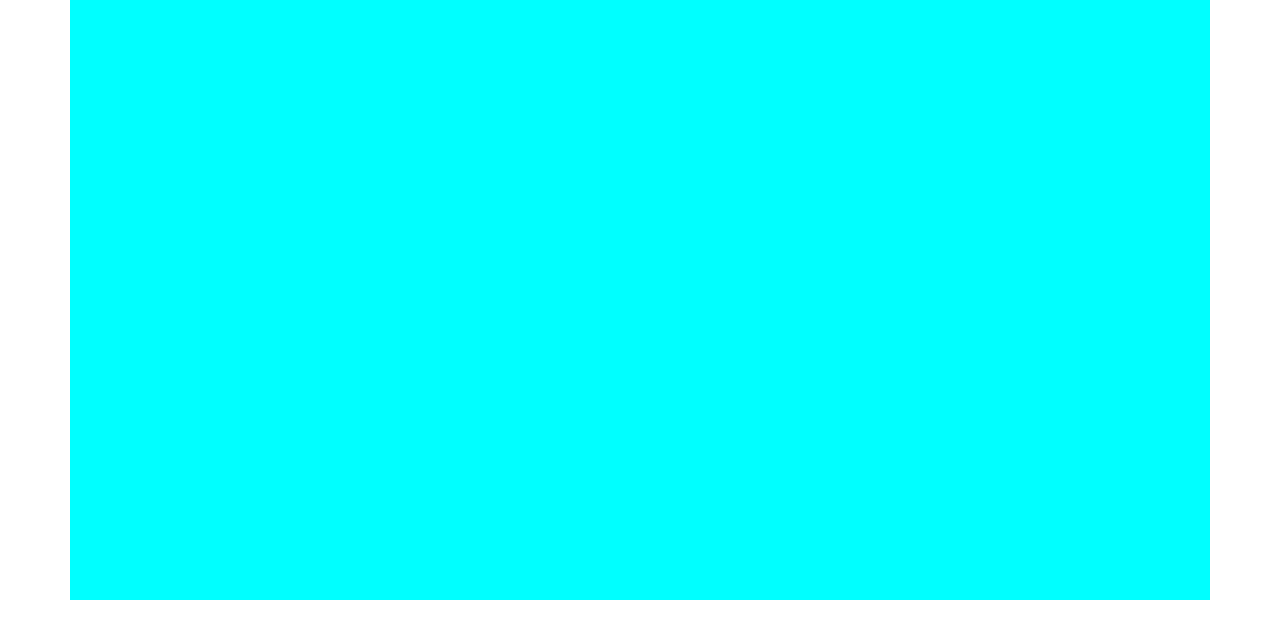
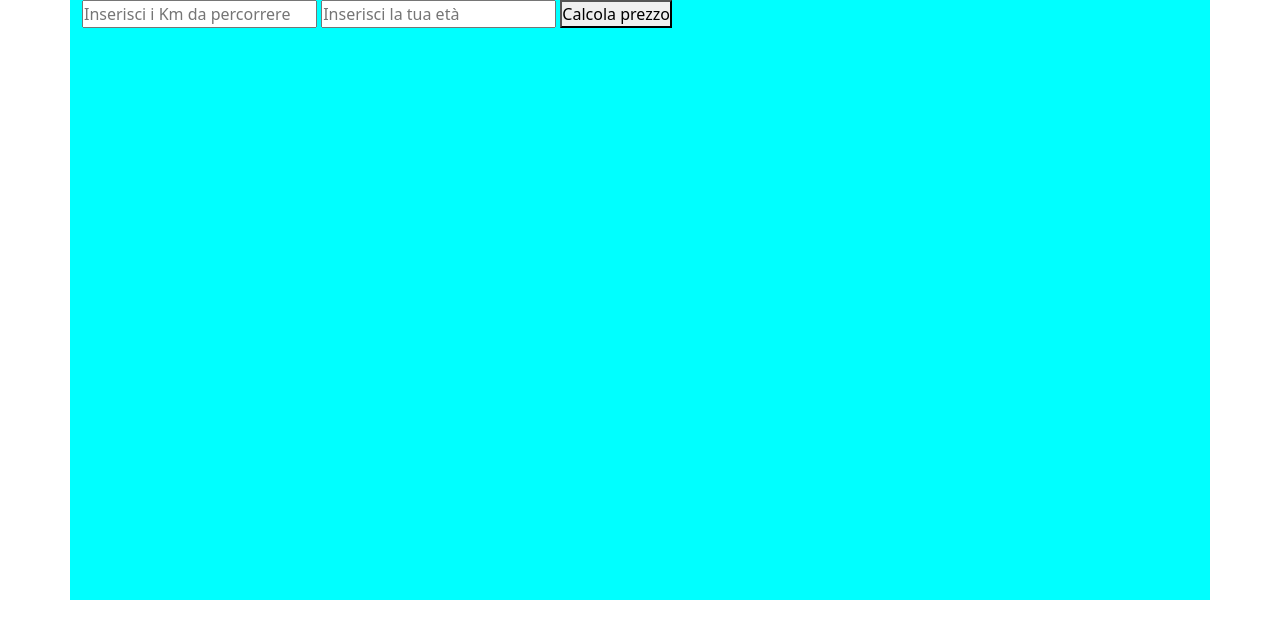
Before and after one commit to riccardo-ottavi/js-biglietto-treno-form, a plain HTML site: page index.html in a window 1280 px wide. Drawn offline with nearby package versions, Linux system fonts and the light colour scheme.

Commit message:
inizializza input e btn in pagina

```diff
--- a/index.html
+++ b/index.html
@@ -12,7 +12,12 @@
     <title>Document</title>
 </head>
 <body>
-    <div class="container" id="box"></div>
+    <div class="container" id="box">
+            <input type="text" placeholder="Inserisci i Km da percorrere">
+            <input type="text" placeholder="Inserisci la tua età">
+            <button>Calcola prezzo</button>
+    </div>
+
 
     <script src="script.js"></script>
 </body>
```
